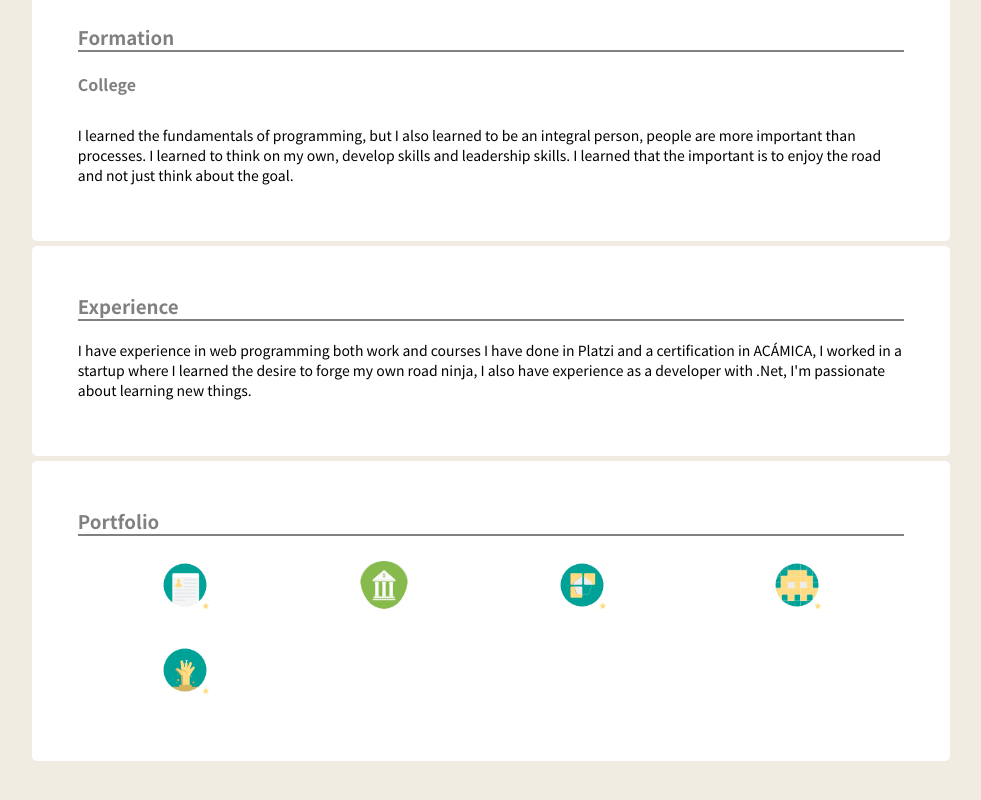
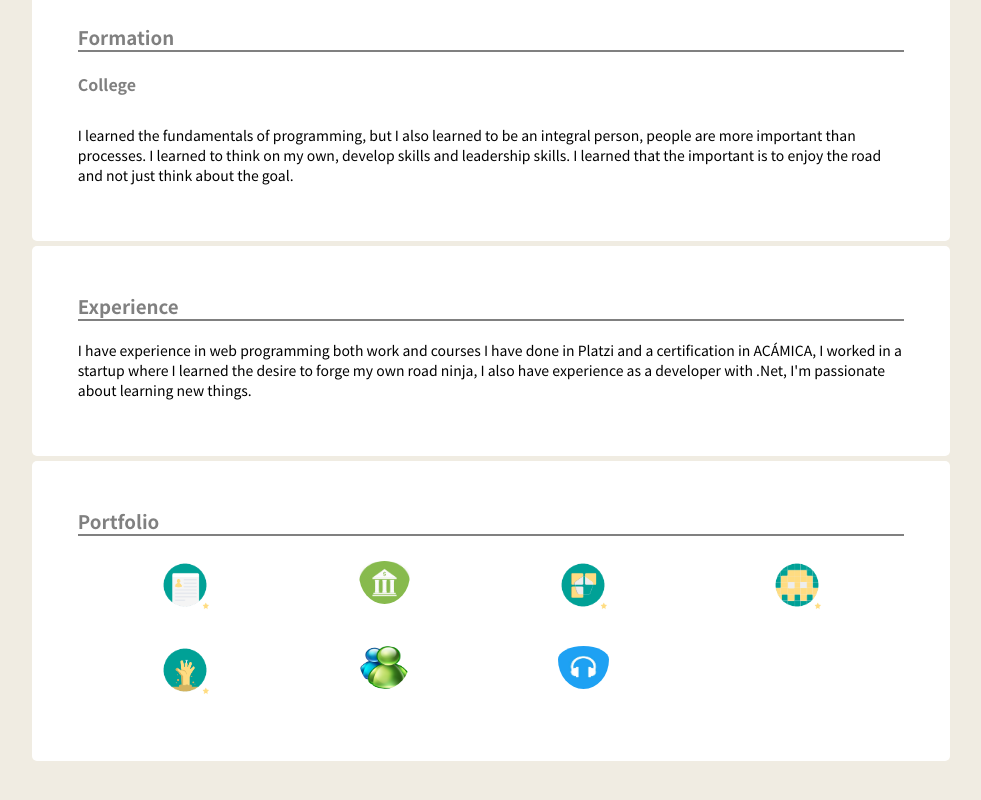
Before and after one commit to mikef123/Portfolio, a plain HTML site: page index.html in a window 1280 px wide. Shown: the part 521-1321 px from the top of the page, without its empty margins (284-1265 px from the left). Drawn offline with Linux system fonts and the light colour scheme.

Commit message:
Update proyects

```diff
--- a/css/estilos.css
+++ b/css/estilos.css
@@ -103,7 +103,7 @@ body {
     grid-area: image5;
 }
 
-.image recargado {
+.image messenger {
     grid-area: image6;
 }
 
@@ -178,8 +178,27 @@ p {
 }
 
 .image.banking {
-    height: 3rem;
-    width: 3rem;
+    border-radius: 50%;
+    height: 2.7rem;
+    width: 3.2em;
+    justify-items: center;
+    align-items: center;
+    padding-top: 16px;
+}
+
+.image.messenger {
+    border-radius: 50%;
+    height: 2.7rem;
+    width: 3.2em;
+    justify-items: center;
+    align-items: center;
+    padding-top: 16px;
+}
+
+.image.music {
+    border-radius: 50%;
+    height: 2.7rem;
+    width: 3.2em;
     justify-items: center;
     align-items: center;
     padding-top: 16px;
--- a/index.html
+++ b/index.html
@@ -93,13 +93,13 @@
                 <a href="https://mikef123.github.io/ciudadZombie/" target="_blank">
                     <img class="image zombie" title="zombie" src="imgs/ciudad-zombie-icon.png" alt="">
                 </a>
-                 <!--<a href="https://mikef123.github.io/Portafolio/" target="_blank">
-                    <img class="image recargado" title="recargado" src="imgs/recargado-icon.png" alt="">
+                 <a href="https://messenger-f6c14.web.app/" target="_blank">
+                    <img class="image messenger" title="messenger" src="imgs/messenger.png" alt="">
                 </a>
-                <a href="https://mikef123.github.io/Portafolio/" target="_blank">
-                    <img class="image mapa" title="mapa" src="imgs/mapa-interactivo-icon.png" alt="">
+                <a href="https://mikef123.github.io/vuemusic/" target="_blank">
+                    <img class="image music" title="radio" src="imgs/music.png" alt="">
                 </a>
-                <a href="https://mikef123.github.io/Portafolio/" target="_blank">
+                <!--<a href="https://mikef123.github.io/Portafolio/" target="_blank">
                     <img class="image peli" title="peli" src="imgs/peli-vs-peli-icon.png" alt="">
                 </a>
                 <a href="https://mikef123.github.io/Portafolio/" target="_blank">
```
Also changed, not shown: imgs/messenger.png (added), imgs/music.png (added).
